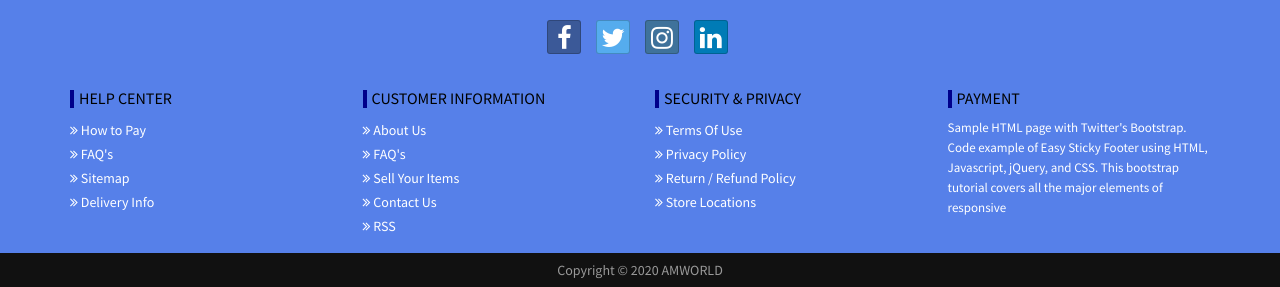
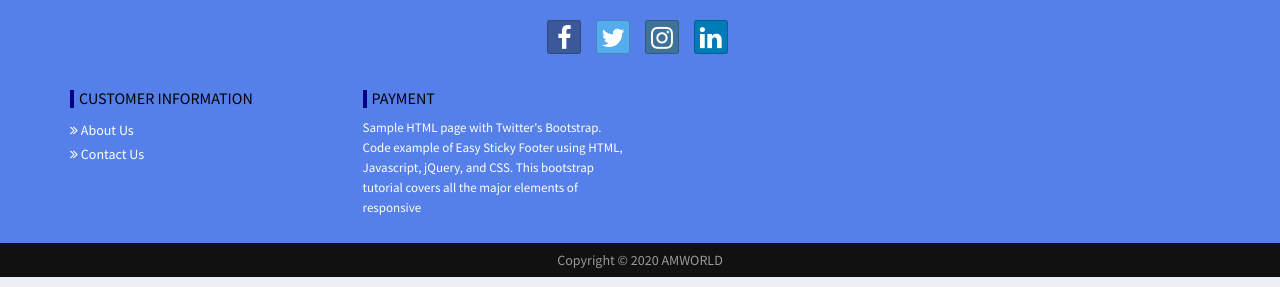
Before and after one commit to apathak431/AmWorld_healthcare, a PHP site: page /ecommerce/index.php in a window 1280 px wide. Shown: the part 1146-1433 px from the top of the page. Run offline with PHP 8.4, Linux system fonts and the light colour scheme; data comes from the database, SQL or seed files in the repository; some libraries are stand-ins or nearby versions.

Commit message:
Add files via upload

```diff
--- a/includes/footer.php
+++ b/includes/footer.php
@@ -86,32 +86,32 @@ footer.nb-footer .copyright p {
                 </div>
             </div>
 
-            <div class="col-md-3 col-sm-6">
+           <!-- <div class="col-md-3 col-sm-6">
                 <div class="footer-info-single">
                     <h2 class="title">Help Center</h2>
                     <xl class="list-unstyled">
-                        <lx><a href="http://www.nextbootstrap.com/" title=""><i class="fa fa-angle-double-right"></i> How to Pay</a></lx>
-                        <lx><a href="http://www.nextbootstrap.com/" title=""><i class="fa fa-angle-double-right"></i> FAQ's</a></lx>
+                        <lx><a href="" title=""><i class="fa fa-angle-double-right"></i> How to Pay</a></lx>
+                       <lx><a href="http://www.nextbootstrap.com/" title=""><i class="fa fa-angle-double-right"></i> FAQ's</a></lx>
                         <lx><a href="http://www.nextbootstrap.com/" title=""><i class="fa fa-angle-double-right"></i> Sitemap</a></lx>
                         <lx><a href="http://www.nextbootstrap.com/" title=""><i class="fa fa-angle-double-right"></i> Delivery Info</a></lx>
                     </xl>
                 </div>
-            </div>
+            </div>-->
 
             <div class="col-md-3 col-sm-6">
                 <div class="footer-info-single">
                     <h2 class="title">Customer information</h2>
                     <xl class="list-unstyled">
-                        <lx><a href="http://www.nextbootstrap.com/" title=""><i class="fa fa-angle-double-right"></i> About Us</a></lx>
-                        <lx><a href="http://www.nextbootstrap.com/" title=""><i class="fa fa-angle-double-right"></i> FAQ's</a></lx>
-                        <lx><a href="http://www.nextbootstrap.com/" title=""><i class="fa fa-angle-double-right"></i> Sell Your Items</a></lx>
-                        <lx><a href="http://www.nextbootstrap.com/" title=""><i class="fa fa-angle-double-right"></i> Contact Us</a></lx>
-                        <lx><a href="http://www.nextbootstrap.com/" title=""><i class="fa fa-angle-double-right"></i> RSS</a></lx>
+                        <lx><a href="about.php" title=""><i class="fa fa-angle-double-right"></i> About Us</a></lx>
+                     <!--   <lx><a href="http://www.nextbootstrap.com/" title=""><i class="fa fa-angle-double-right"></i> FAQ's</a></lx>
+                        <lx><a href="http://www.nextbootstrap.com/" title=""><i class="fa fa-angle-double-right"></i> Sell Your Items</a></lx>-->
+                        <lx><a href="contact.php" title=""><i class="fa fa-angle-double-right"></i> Contact Us</a></lx>
+                      <!--  <lx><a href="http://www.nextbootstrap.com/" title=""><i class="fa fa-angle-double-right"></i> RSS</a></lx>-->
                     </xl>
                 </div>
             </div>
 
-            <div class="col-md-3 col-sm-6">
+          <!-- <div class="col-md-3 col-sm-6">
                 <div class="footer-info-single">
                     <h2 class="title">Security & privacy</h2>
                     <xl class="list-unstyled">
@@ -121,7 +121,7 @@ footer.nb-footer .copyright p {
                         <lx><a href="http://www.nextbootstrap.com/" title=""><i class="fa fa-angle-double-right"></i> Store Locations</a></lx>
                     </xl>
                 </div>
-            </div>
+            </div>-->
 
             <div class="col-md-3 col-sm-6">
                 <div class="footer-info-single">
```
